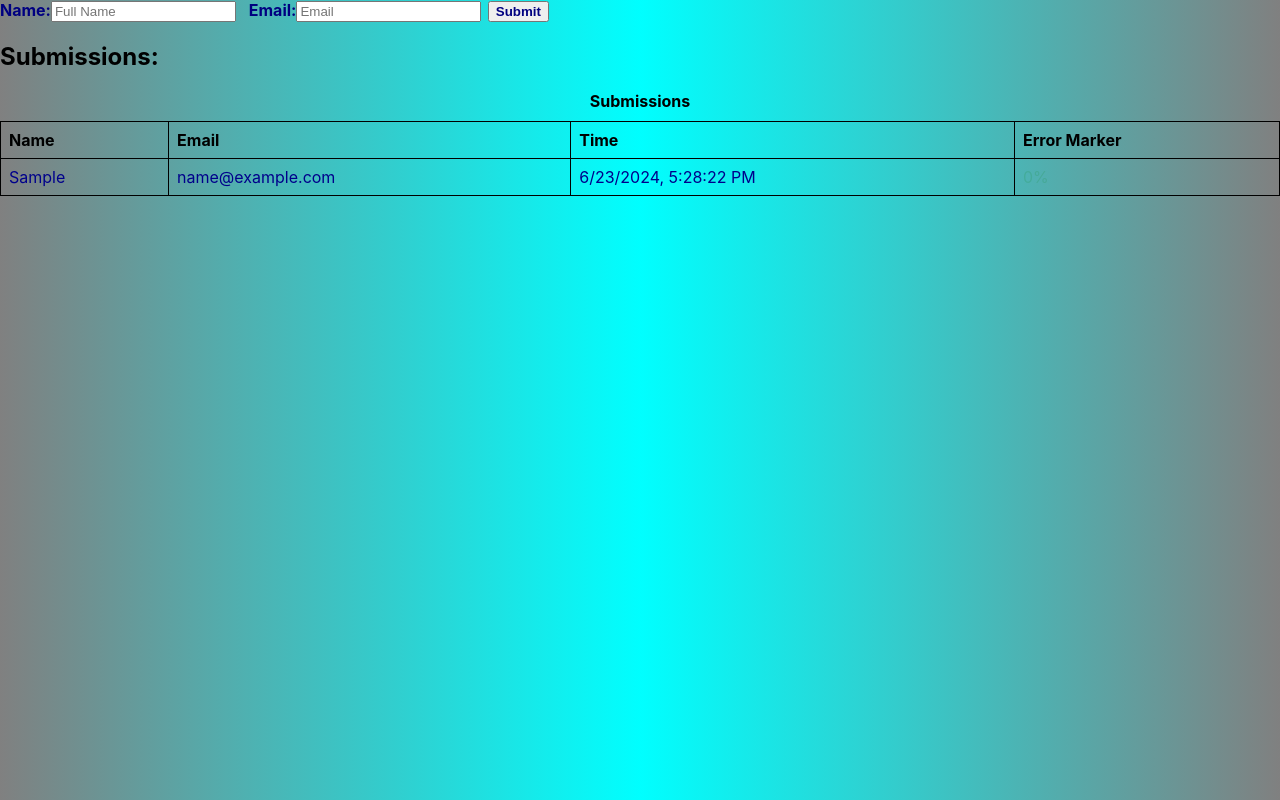
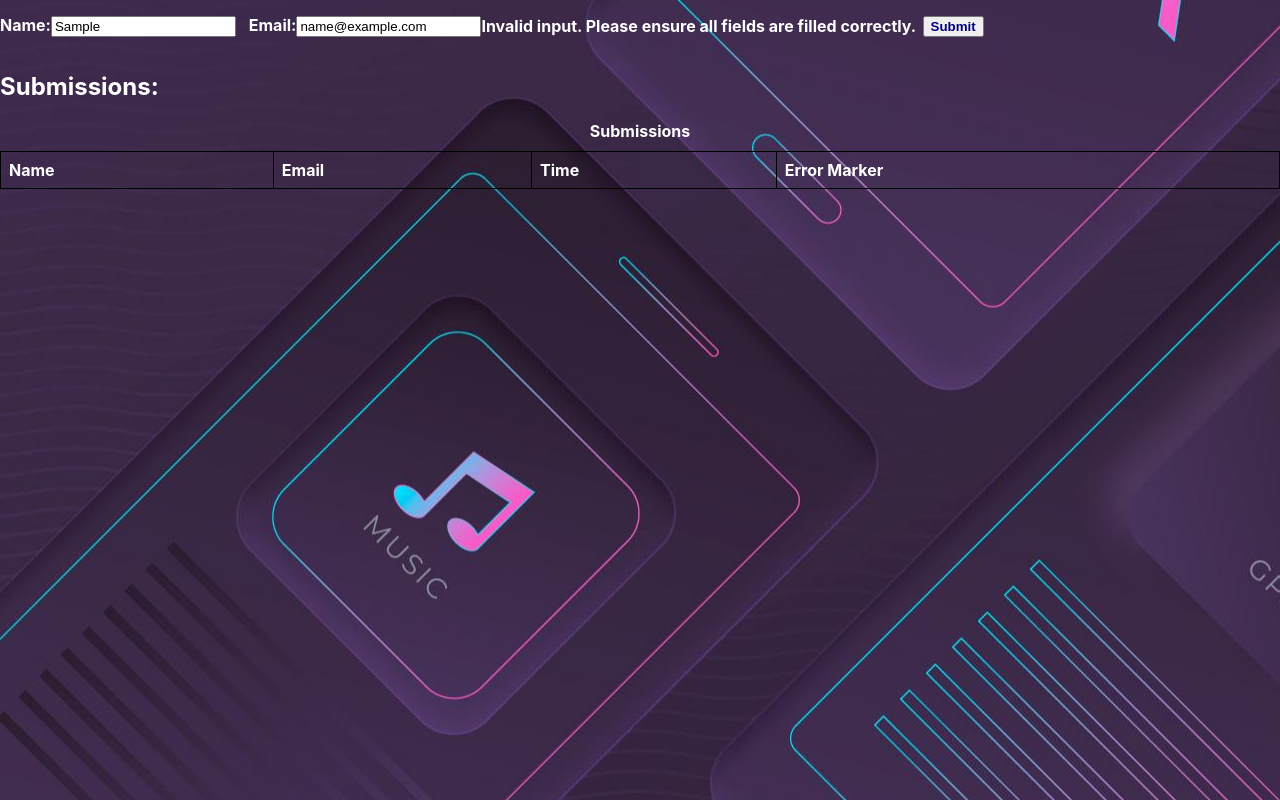
Before and after one commit to Seun0001/Asynchronous-React, a React (Create React App) app in the folder asynchronous-react/: page / in a window 1280 px wide. Both pictures are taken after typing "Sample", "name@example.com" into the empty fields and a click on the button "Submit". Built offline with nearby package versions, Linux system fonts and the light colour scheme.

Commit message:
Form Component Project Completion

```diff
--- a/asynchronous-react/src/components/FormComponent.css
+++ b/asynchronous-react/src/components/FormComponent.css
@@ -1,6 +1,12 @@
 
 body {
-    background: linear-gradient(to right, gray, cyan, gray);
+    /* background: linear-gradient(to right, gray, cyan, gray); */
+    background: url(./image/ui-ux.jpg);
+    background-position: center;
+    background-repeat: no-repeat;
+    color: white;
+    background-size: cover 100%;
+    width: 100%; height: 100%;
 }
 
 .submissions-table {
@@ -11,7 +17,7 @@ body {
 form {
     display: flex;
     align-items: center;
-    color: navy;
+    color: white;
     font-weight: bold;
 }
 
@@ -29,7 +35,7 @@ form .userSubmission:hover {
 }
 
 tbody tr {
-    color: darkblue;
+    color: white;
 }
 
 .submissions-table th,
@@ -52,7 +58,7 @@ tbody tr {
 }
 
 .blink-green {
-    color: green;
+    color: cyan;
     animation: blink 5s infinite;
 }
 
--- a/asynchronous-react/src/components/FormComponent.jsx
+++ b/asynchronous-react/src/components/FormComponent.jsx
@@ -1,9 +1,11 @@
 import React, { useState } from "react";
 import "./FormComponent.css";
+
 
 const FormComponent = () => {
   const [inputs, setInputs] = useState({ name: "", email: "" });
   const [submissions, setSubmissions] = useState([]);
+  const [error, setError] = useState("");
 
   const handleChange = (e) => {
     const { name, value } = e.target;
@@ -14,6 +16,20 @@ const FormComponent = () => {
     e.preventDefault();
     const currentTime = new Date().toLocaleString();
     const errorMarker = validateInputs(inputs) ? "0%" : "100%";
+    if (errorMarker === "100%") {
+      setError("Invalid input. Please ensure all fields are filled correctly.");
+      return;
+    }
+      // Check if the name and email combination already exists
+    const exists = submissions.some(
+      (submission) =>
+        submission.name === inputs.name && submission.email === inputs.email
+    );
+    if (exists) {
+      setError("This name and email combination already exists in the submissions.");
+      return;
+    }
+    setError("");
     setSubmissions([
       ...submissions,
       { ...inputs, time: currentTime, error: errorMarker },
@@ -23,7 +39,15 @@ const FormComponent = () => {
 
   const validateInputs = (inputs) => {
     // Simple validation: check if name and email are not empty
-    return inputs.name.trim() !== "" && inputs.email.trim() !== "";
+    if (inputs.name.trim() === "" || inputs.email.trim() === "") {
+      return false;
+    }
+    // Check if the email is a Gmail address
+    const gmailPattern = /^[a-zA-Z0-9._%+-]+@gmail\.com$/;
+    if (!gmailPattern.test(inputs.email)) {
+      return false;
+    }
+    return true;
   };
 
   return (
@@ -32,23 +56,27 @@ const FormComponent = () => {
         <div className="userID">
           <label>Name:</label>
           <input
-            type="text" placeholder="Full Name"
+            type="text"
+            placeholder="Full Name"
             name="name"
             value={inputs.name}
             onChange={handleChange}
-
           />
         </div>
         <div className="userMail">
           <label>Email:</label>
           <input
-            type="email" placeholder="Email"
+            type="email"
+            placeholder="Email"
             name="email"
             value={inputs.email}
             onChange={handleChange}
           />
         </div>
-        <button type="submit" className="userSubmission">Submit</button>
+        {error && <p className="error">{error}</p>}
+        <button type="submit" className="userSubmission">
+          Submit
+        </button>
       </form>
       <div>
         <h2>Submissions:</h2>
```
Also changed, not shown: asynchronous-react/src/components/ModifiedFormComponent.jsx (added, +29 -0 lines), asynchronous-react/src/components/image/FormComponent1.css (added, +16 -0 lines), asynchronous-react/src/components/image/Fonts.txt (added), asynchronous-react/src/components/image/ui-ux.jpg (added).
